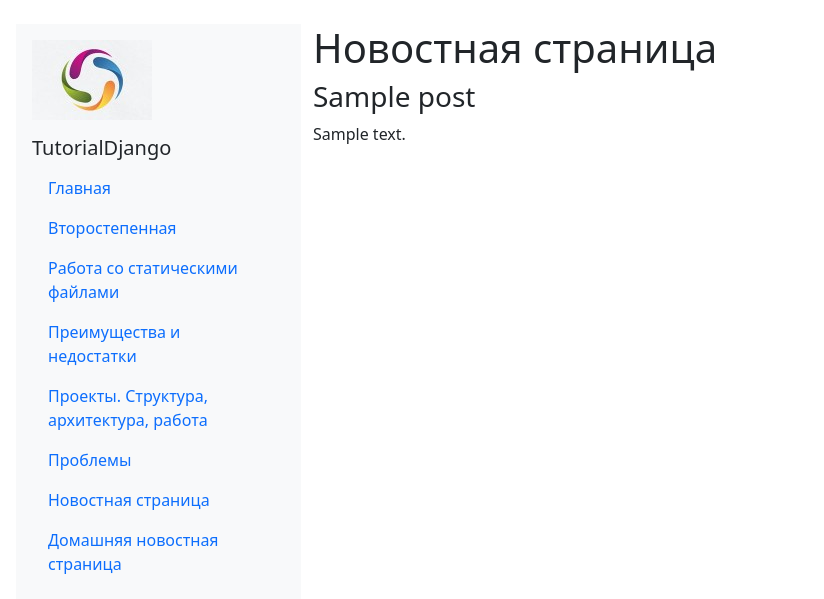
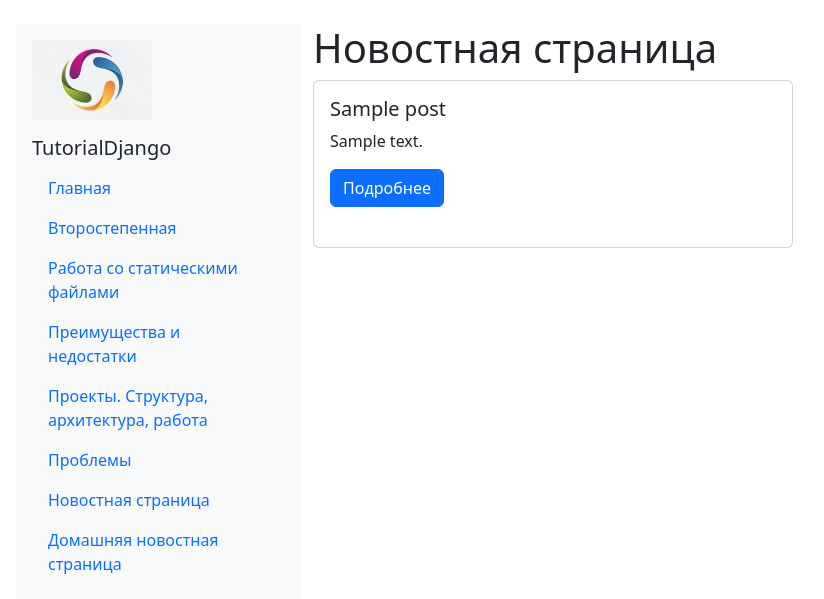
Before and after one commit to Sophiya-ai/DJ03_Django-and-DB, a Django app: page /NewApp/ in a window 1280 px wide. Shown: the top 599 px of the page, without its empty margins (54-878 px from the left). Run offline with Django 5.2, Linux system fonts and the light colour scheme; tables that the repository leaves empty hold one stand-in row (values such as "Sample post"); some libraries are stand-ins or nearby versions.

Commit message:
add cards for dj04 output hw_news

```diff
--- a/ZeroCoder/NewApp/templates/NewApp/news.html
+++ b/ZeroCoder/NewApp/templates/NewApp/news.html
@@ -6,10 +6,17 @@
 
 {% block content %}
   <h1>Новостная страница</h1>
-  {% for new in news %}
-    <div>
-      <h3>{{new.title}}</h3>
-      <p>{{new.short_description}}</p>
-    </div>
-  {% endfor %}
+  {% if news %}
+    {% for new in news %}
+      <div class="card" style="width: 30rem;">
+        <div class="card-body">
+          <h5 class="card-title">{{new.title}}</h5>
+          <p class="card-text">{{new.short_description}}</p>
+          <a href="#" class="btn btn-primary">Подробнее</a>
+        </div><br>
+      </div>
+    {% endfor %}
+  {% else %}
+    <h4>Новостей еще нет</h4>
+  {% endif %}
 {% endblock %}
```
